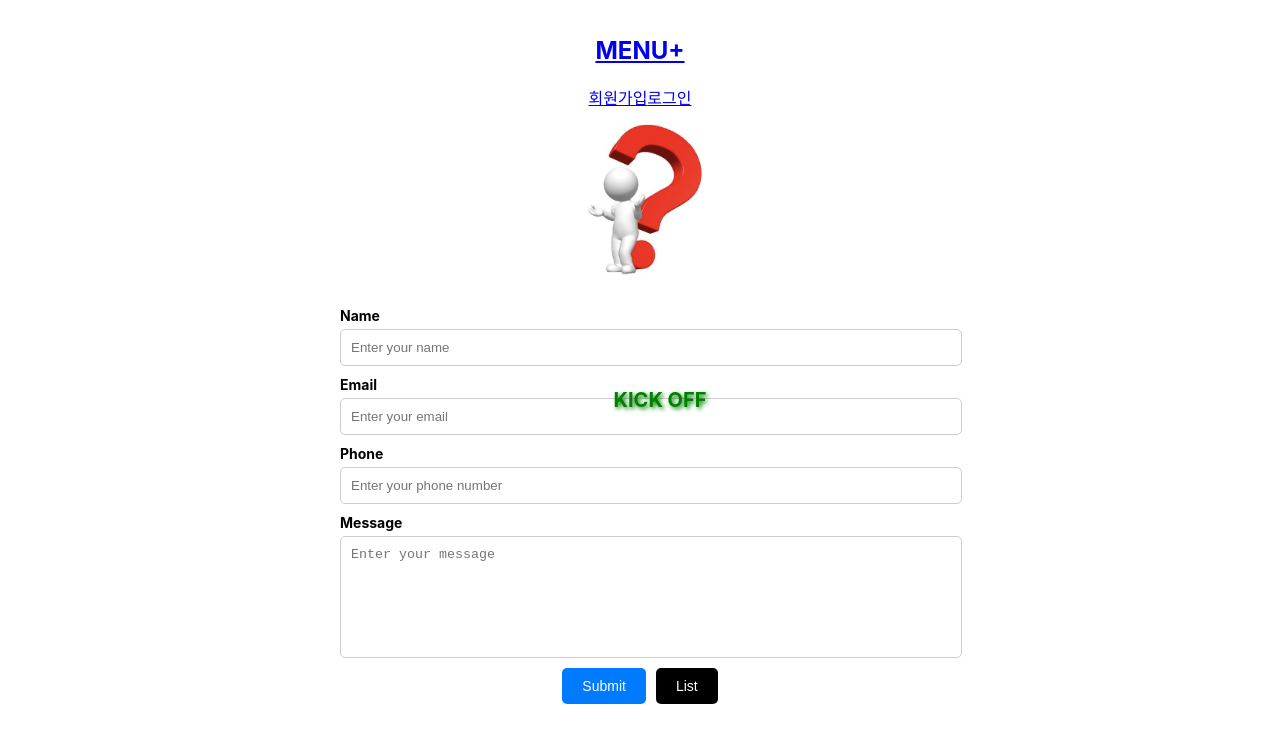
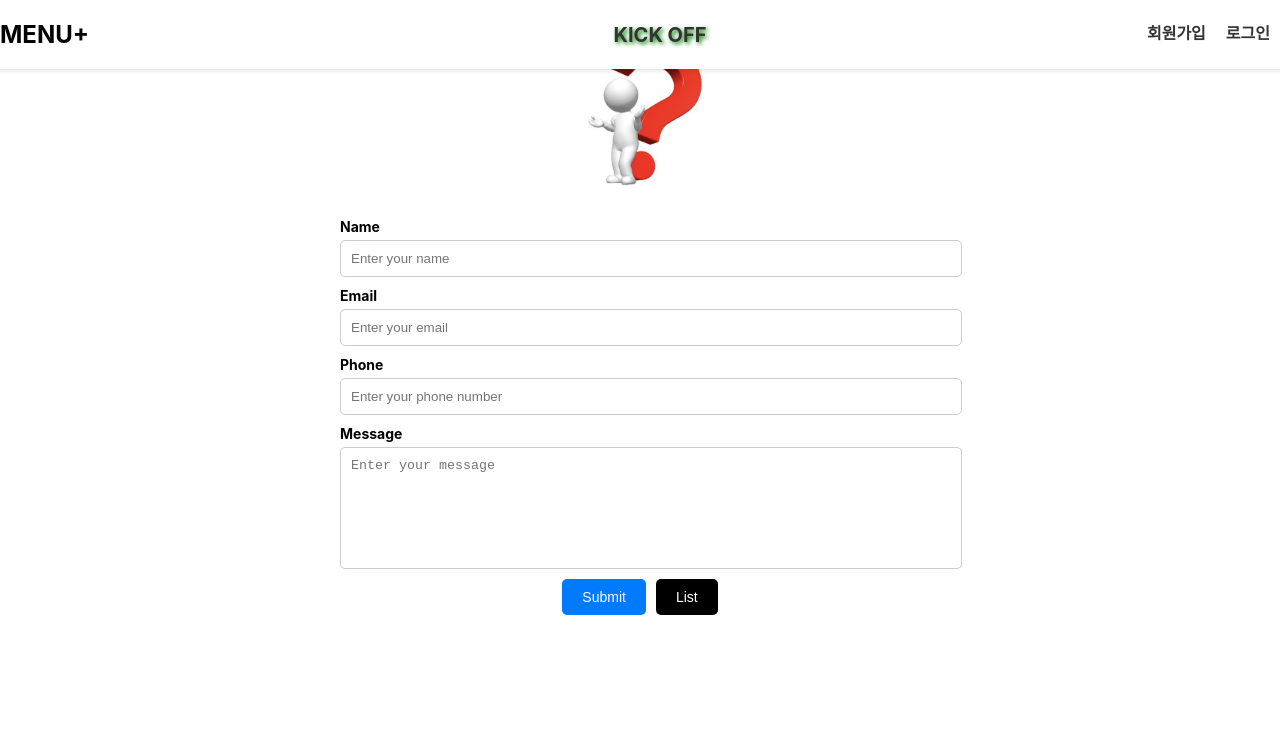
Before and after one commit to kinggodchan/beaver-frontend, a React (Create React App) app: page /contact in a window 1280 px wide. Shown: the top 742 px of the page. Built offline with nearby package versions, Linux system fonts and the light colour scheme.

Commit message:
feat: contact 페이지에 상단바 추가

```diff
--- a/src/contact/ContactPage.js
+++ b/src/contact/ContactPage.js
@@ -1,21 +1,14 @@
 import React from "react";
-import { Link, useNavigate } from "react-router-dom";  // ✅ Link와 useNavigate 추가
+import { useNavigate } from "react-router-dom";  // ✅ Link와 useNavigate 추가
 import "./ContactPage.css";
+import Header from "../component/Header";
 
 const ContactPage = () => {
   const navigate = useNavigate(); // ✅ 페이지 이동을 위한 useNavigate 사용
 
   return (
     <div className="contact-container">
-      {/* ✅ 헤더 */}
-      <header className="contact-header">
-        <h1><Link to="/menu">MENU+</Link></h1>
-        <h2 className="kick-off">KICK OFF</h2>
-        <nav>
-          <Link to="/signup">회원가입</Link>
-          <Link to="/login">로그인</Link>
-        </nav>
-      </header>
+      <Header />
 
       <div className="contact-content">
         {/* ✅ 이미지 (public 폴더 접근) */}
```
